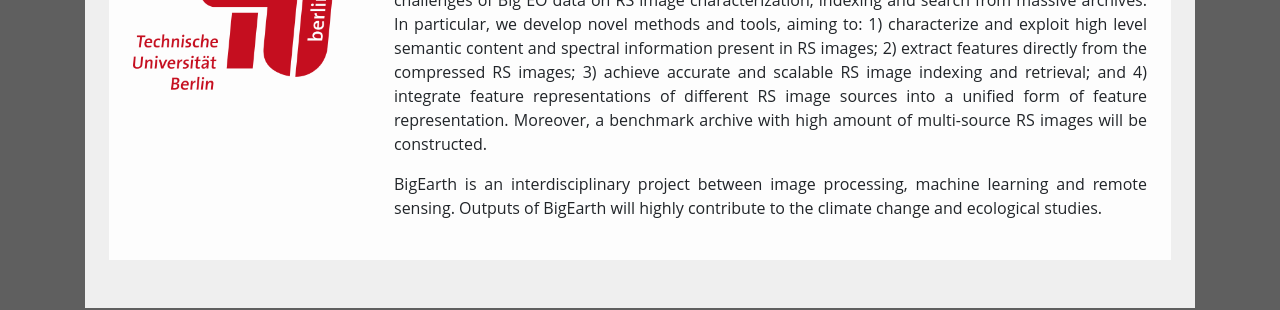
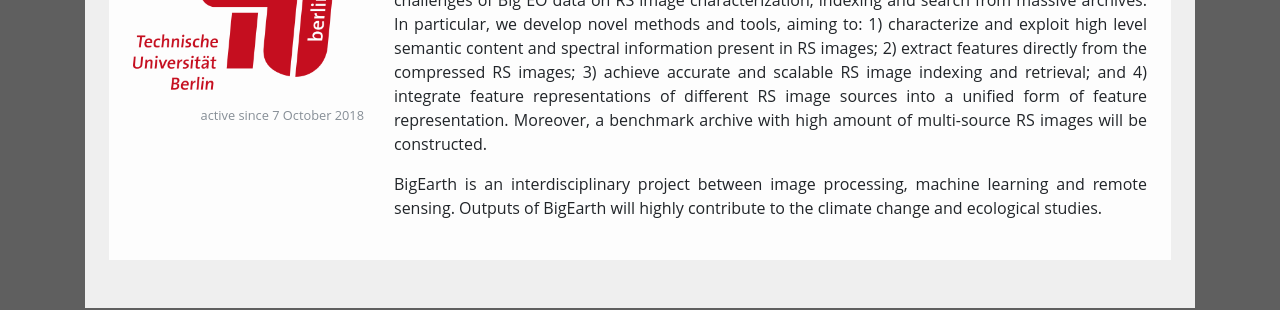
Before and after one commit to rsim-tu-berlin/bigearth.eu, a Jekyll site: the page built from index.md, in a window 1280 px wide. Shown: the part 736-1046 px from the top of the page. Built offline with Jekyll 4.4.1, drawn with Linux system fonts in a browser that asks for light colours; nearby versions of some CDN libraries; a script that is not in the unit is left out.

Commit message:
world stat map added

```diff
--- a/index.md
+++ b/index.md
@@ -57,24 +57,32 @@
         </div>
       </div>
 -->
-
 	<div class="bg-faded p-4 my-4 text-justify">
 		<div class="row">
 		<div class="col-sm-3">
-			<a href="https://erc.europa.eu" target="_blank">
-				<img class="img-fluid float-left pb-3 d-none d-lg-block" src="./assets/images/ERC_logo_339px.png" width="200px" alt="">
-			</a>
-			<br>
-			<a href="https://europa.eu/european-union/index_en" target="_blank">
-				<img class="img-fluid float-left pb-3 d-none d-lg-block" src="./assets/images/EU_flag.jpg" width="200px" alt="">
-			</a>
-			<br>
-			<a href="https://www.tu-berlin.de" target="_blank">
-				<img class="img-fluid float-left pb-3 d-none d-lg-block center-block" src="./assets/images/logo_tu_berlin.jpg" width="200px" style="margin-top: 1em" alt="">
-			</a>
+      <div class="row">
+        <div class="col-12">
+    			<a href="https://erc.europa.eu" target="_blank">
+    				<img class="img-fluid float-left pb-3 d-none d-lg-block" src="./assets/images/ERC_logo_339px.png" width="200px" alt="">
+    			</a>
+    			<br>
+    			<a href="https://europa.eu/european-union/index_en" target="_blank">
+    				<img class="img-fluid float-left pb-3 d-none d-lg-block" src="./assets/images/EU_flag.jpg" width="200px" alt="">
+    			</a>
+    			<br>
+    			<a href="https://www.tu-berlin.de" target="_blank">
+    				<img class="img-fluid float-left pb-3 d-none d-lg-block center-block" src="./assets/images/logo_tu_berlin.jpg" width="200px" style="margin-top: 1em" alt="">
+			    </a>
+        </div>
+      </div>
+      <div class="row">
+        <div class="col-12">
+          <script type="text/javascript" src="//rf.revolvermaps.com/0/0/8.js?i=5fhitruebjb&amp;m=6&amp;c=ff0000&amp;cr1=ffffff&amp;f=lucida_console&amp;l=33" async="async"></script>
+          <span class="text-muted small float-right">active since 7 October 2018</span>
+        </div>
+      </div>
 		</div>
-
-<div class="col-sm-9">
+    <div class="col-sm-9">
 <p>BigEarth is a research project funded by the European Research Council (ERC) Starting Grant for the period 2018-2023, and will be led by <a href="http://www.begumdemir.com" target="_blank">Prof. Dr. Begüm Demir</a> at the <a href="http://www.eecs.tu-berlin.de/menue/faculty_iv_electrical_engineering_and_computer_science/parameter/de/?no_cache=1" target="_blank">Faculty of Electrical Engineering and Computer Science</a>, <a href="https://www.tu-berlin.de" target="_blank">Technische Universität Berlin</a>, Germany.</p>
 
 <p>BigEarth aims to develop a scalable and accurate Earth Observation (EO) image search and retrieval system for an accurate and fast discovery of crucial information for observing Earth from Big EO Archives. It is very important, since during the last decade a huge number of EO satellites with optical and Synthetic Aperture Radar sensors onboard have been launched and advances in satellite systems have increased the amount, variety and spatial/spectral resolution of EO data. This has led to massive EO data archives with huge amount of remote sensing (RS) images, from which retrieving useful information is challenging. In view of that, content based image retrieval (CBIR) has attracted great attention in the RS community. However, existing RS CBIR systems have limitations on: i) characterization of high-level semantic content and spectral information present in RS images, and ii) large-scale RS CBIR problems since their search mechanism is time-demanding and not scalable in operational applications.</p>
@@ -82,10 +90,7 @@
 <p>In BigEarth, we address very important scientific and practical problems by focusing on the main challenges of Big EO data on RS image characterization, indexing and search from massive archives. In particular, we develop novel methods and tools, aiming to: 1) characterize and exploit high level semantic content and spectral information present in RS images; 2) extract features directly from the compressed RS images; 3) achieve accurate and scalable RS image indexing and retrieval; and 4) integrate feature representations of different RS image sources into a unified form of feature representation. Moreover, a benchmark archive with high amount of multi-source RS images will be constructed.</p>
 
 <p>BigEarth is an interdisciplinary project between image processing, machine learning and remote sensing. Outputs of BigEarth will highly contribute to the climate change and ecological studies.</p>
+    </div>
+    </div>
+  </div>
 </div>
-
-</div>
-
-</div>
-
-</div>
```
